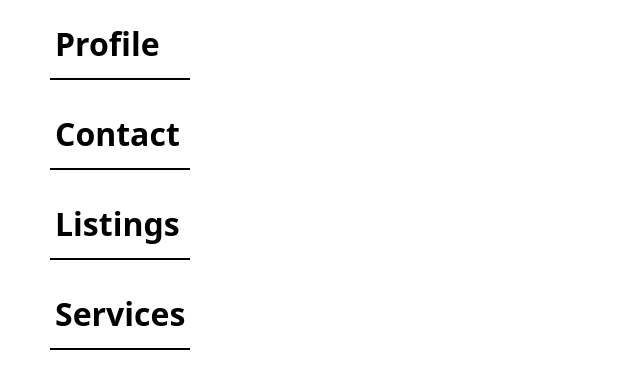
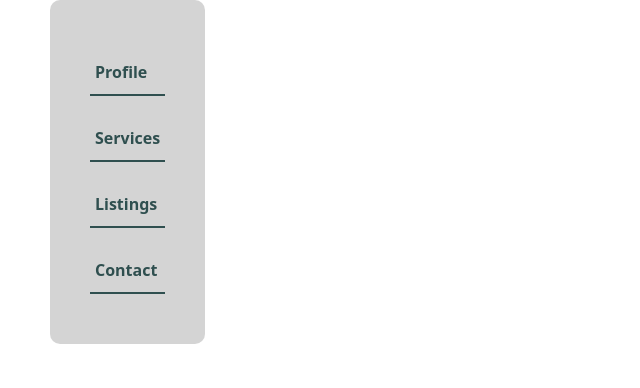
Before and after one commit to Genevive-Mbesi/ArtHub_Ke, a React (Create React App) app in the folder mbesiart/: page /navigationbar in a window 1280 px wide. Shown: the top 388 px of the page, without its empty margins (0-640 px from the left). Built offline with nearby package versions, Linux system fonts and the light colour scheme.

Commit message:
homepage

```diff
--- a/mbesiart/src/components/home.jsx
+++ b/mbesiart/src/components/home.jsx
@@ -15,10 +15,36 @@ const Home = () => {
     alignItems: 'center',
 
   };
+  const heading = {
+    fontWeight: '300',
+    fontSize: '3em',
+    color:'White',
+    paddingTop: '10px',
+    position: 'absolute', // Position the text absolutely within the container
+    top: '20%',
+    left: '50%', // Center it horizontally within the container
+   transform: 'translateX(-50%)',
+   fontFamily: '  Georgia,serif',
+
+  };
+  const subheading = {
+    fontWeight: '300',
+    fontSize: '2em',
+    color:'rgba(169, 169, 169, 0.9)',
+    paddingTop: '10px',
+    position: 'absolute', // Position the text absolutely within the container
+    top: '30%',
+    left: '50%', // Center it horizontally within the container
+   transform: 'translateX(-50%)',
+   fontFamily: '  Georgia,serif',
+
+  };
 
   return (
     <body style={bodyStyle}>
     <Navigation/>
+    <h1 style={heading}>MbesiArt</h1>
+    <h1 style={subheading}>Your affordable Wall Decor designs</h1>
     </body>
   );
 };
--- a/mbesiart/src/components/navigationbar.jsx
+++ b/mbesiart/src/components/navigationbar.jsx
@@ -7,16 +7,19 @@ const Navigation = () => {
   const headingStyle = {
 
     padding: '20px 5px',
-    borderBottom:'2px solid black',
+    borderBottom:'2px solid DarkSlateGrey',
     paddingBottom: '10px',
-    fontWeight: 'bold',
+    fontWeight: '600',
     marginBottom: '10px',
-    fontWeight: 'bold',
-    fontSize: '2em',
+    fontSize: '1em',
+    color:'DarkSlateGrey',
 
   };
   const containerStyle = {
     display: 'inline-block',
+    backgroundColor: 'rgba(169, 169, 169, 0.5)', // Greyish transparent color
+    padding: '40px', // Optional: Add padding to create space between the text and the box
+    borderRadius: '10px', //
   };
 
   return (
@@ -29,8 +32,8 @@ const Navigation = () => {
                 </Link>
           </li>
           <li style={headingStyle}>
-        <Link to='/contacts'>
-                 Contact
+        <Link to='/services'>
+                 Services
                 </Link>
           </li>
           <li style={headingStyle}>
@@ -39,8 +42,8 @@ const Navigation = () => {
                 </Link>
           </li>
           <li style={headingStyle}>
-        <Link to='/services'>
-                 Services
+        <Link to='/contacts'>
+                 Contact
                 </Link>
           </li>
 
```
